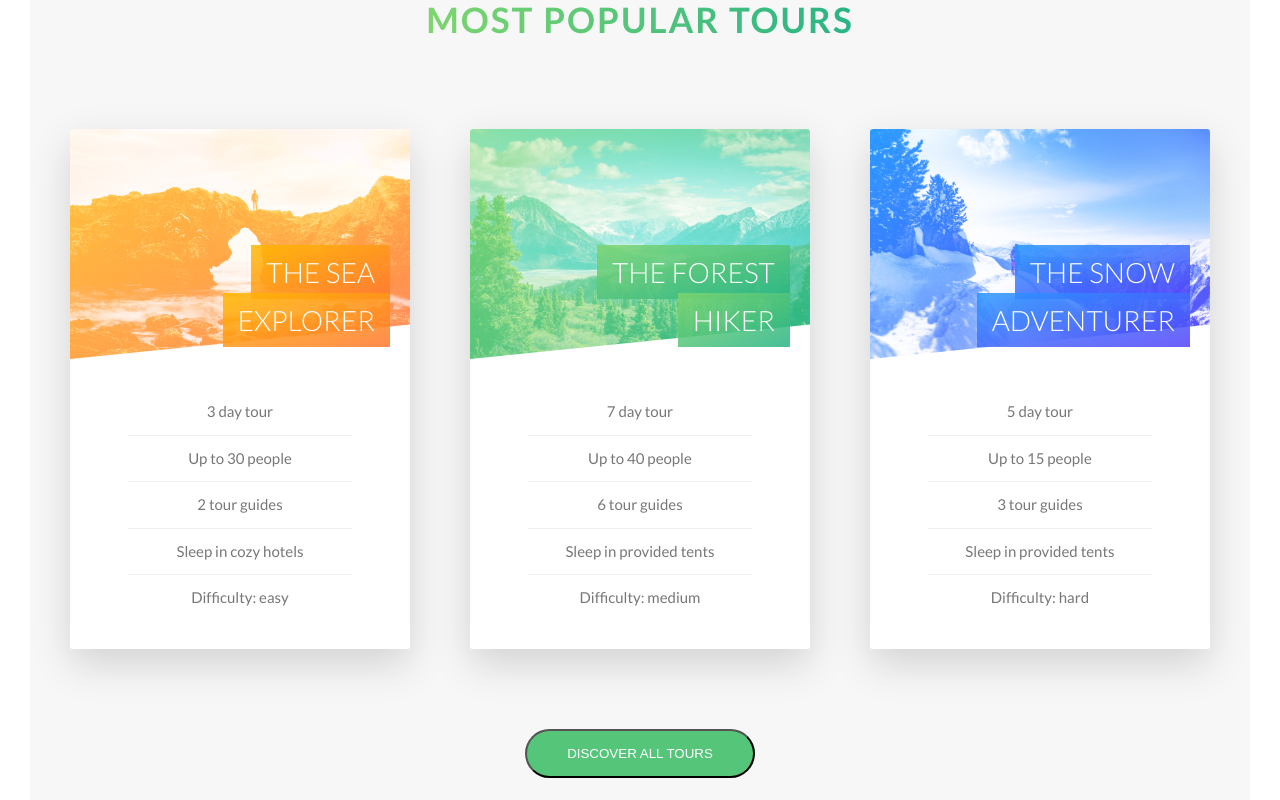
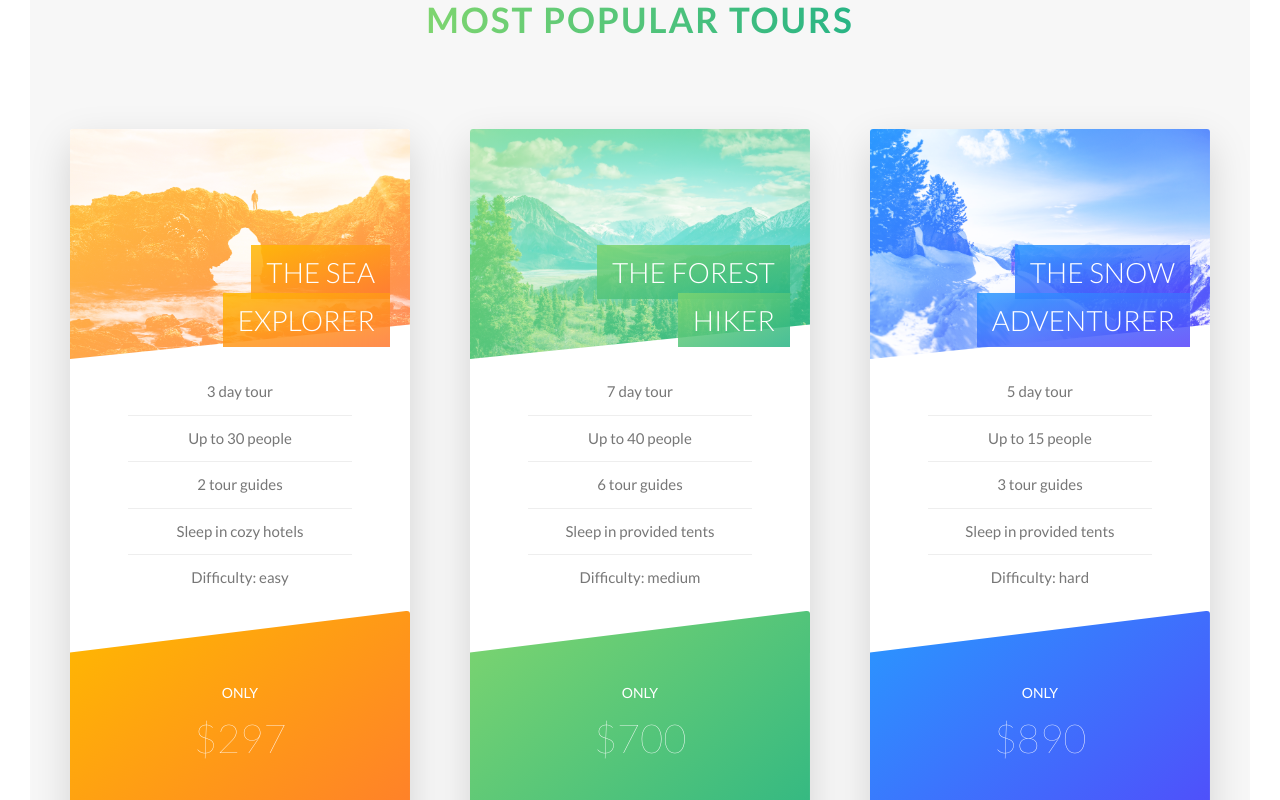
Before and after one commit to DavidNeiOs/natours, a React (Create React App) app: page / in a window 1280 px wide. Shown: the part 2380-3180 px from the top of the page. Built offline with nearby package versions, Linux system fonts and the light colour scheme.

Commit message:
query for non-hover devices

```diff
--- a/src/sass/components/_card.scss
+++ b/src/sass/components/_card.scss
@@ -135,7 +135,8 @@
     font-weight: 100;
   }
 
-  @include respond(tab-port) {
+  @media only screen and (max-width: 56.25em),
+  only screen and (hover: none) {
     height: auto;
     border-radius: 3px;
     background-color: $color-white;
```
